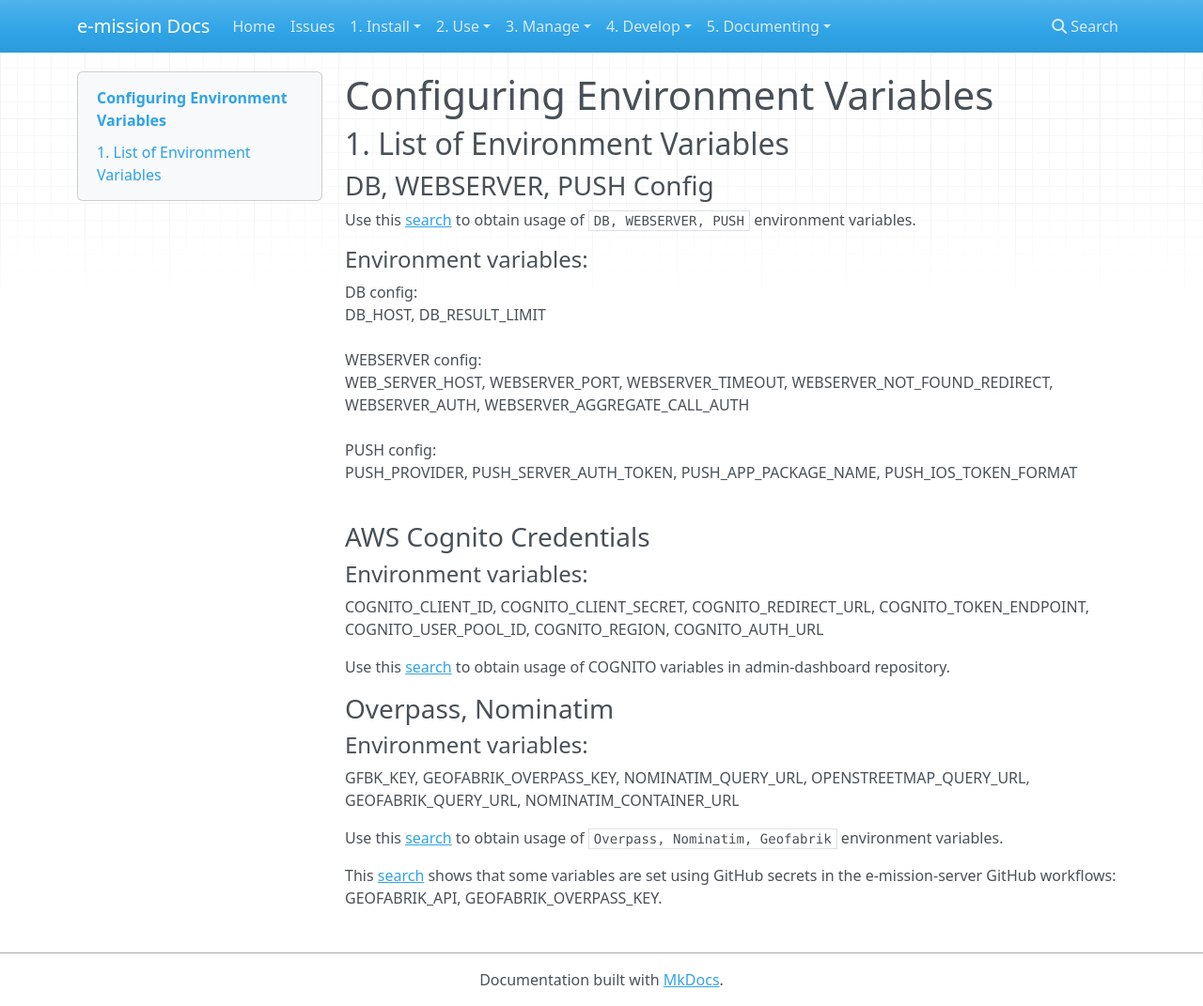
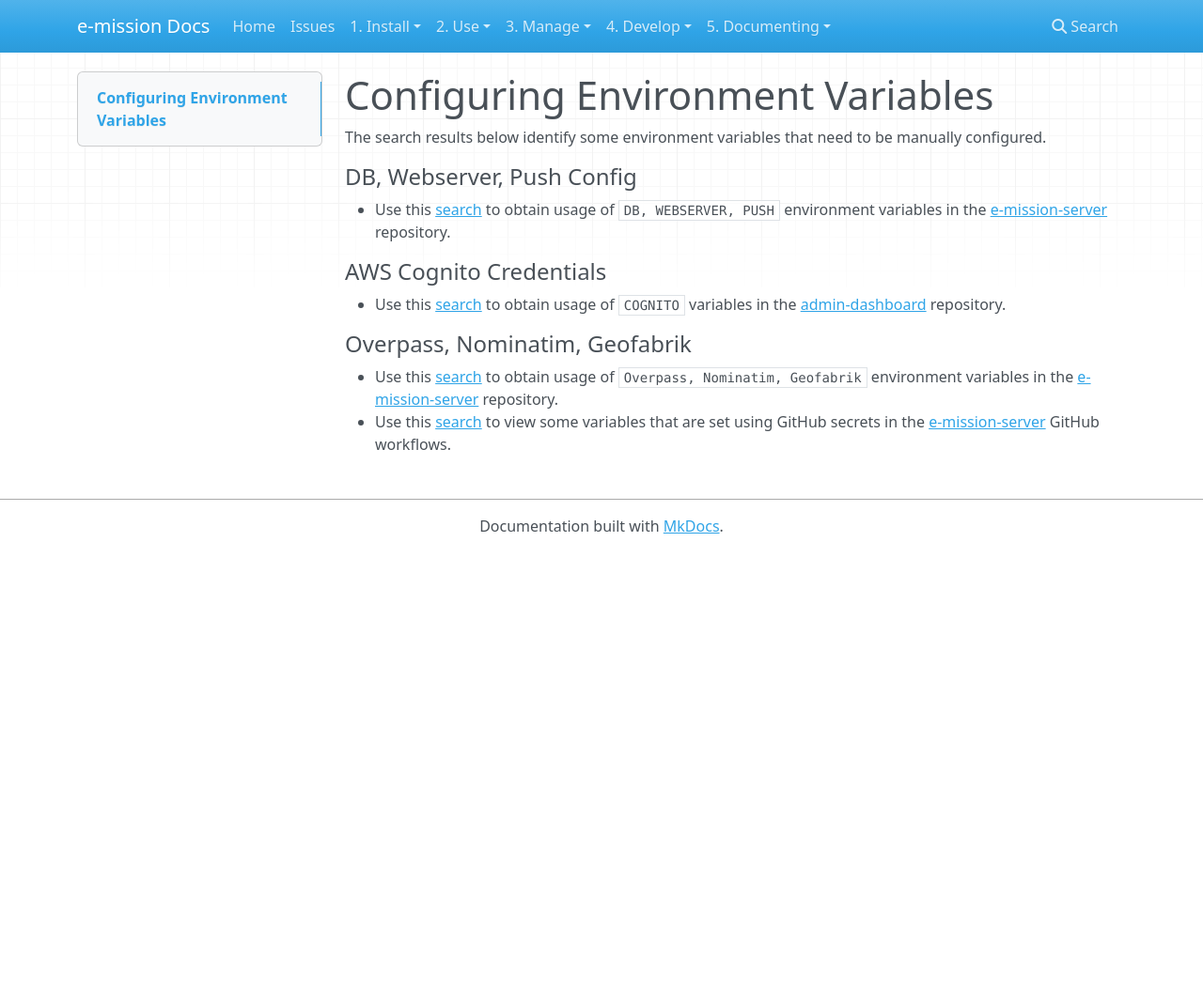
Before and after one commit to e-mission/e-mission-docs, an MkDocs documentation site: the page built from docs/dev/back/config_environment_variables.md, in a window 1280 px wide and 1071 px high. Shown: the whole window at 94% size. Built offline with MkDocs 1.6.1, drawn with Linux system fonts in a browser that asks for light colours; nearby versions of some CDN libraries.

Commit message:
Removed individually listed environment variables
If included, then it won't be up-to-date if we update / remove variables and will need to update this everytime.
Hence removing the specific names of environment variables.

```diff
--- a/docs/dev/back/config_environment_variables.md
+++ b/docs/dev/back/config_environment_variables.md
@@ -1,27 +1,15 @@
 # Configuring Environment Variables
 
-## 1. List of Environment Variables
+The search results below identify some environment variables that need to be manually configured.
 
-### DB, WEBSERVER, PUSH Config
-Use this [search](https://github.com/search?q=repo%3Ae-mission%2Fe-mission-server%20config.get&type=code) to obtain usage of `DB, WEBSERVER, PUSH` environment variables.
+#### DB, Webserver, Push Config
+- Use this [search](https://github.com/search?q=repo%3Ae-mission%2Fe-mission-server+%2Fconfig.get%5C%28%5C%22%5BA-Z%5D%2F&type=code) to obtain usage of `DB, WEBSERVER, PUSH` environment variables in the [e-mission-server](https://github.com/e-mission/e-mission-server) repository.
 
-#### Environment variables:
-DB config: <br>DB_HOST, DB_RESULT_LIMIT<br><br>
-WEBSERVER config: <br>WEB_SERVER_HOST, WEBSERVER_PORT, WEBSERVER_TIMEOUT, WEBSERVER_NOT_FOUND_REDIRECT, WEBSERVER_AUTH, WEBSERVER_AGGREGATE_CALL_AUTH<br><br>
-PUSH config: <br>PUSH_PROVIDER, PUSH_SERVER_AUTH_TOKEN, PUSH_APP_PACKAGE_NAME, PUSH_IOS_TOKEN_FORMAT<br><br>
+#### AWS Cognito Credentials
 
-### AWS Cognito Credentials
+- Use this [search](https://github.com/search?q=repo%3Ae-mission%2Fop-admin-dashboard+%2F.getenv%5C%28%5C%22%5BA-Z%5D%2F&type=code) to obtain usage of `COGNITO` variables in the [admin-dashboard](https://github.com/e-mission/op-admin-dashboard) repository.
 
-#### Environment variables:
-COGNITO_CLIENT_ID, COGNITO_CLIENT_SECRET, COGNITO_REDIRECT_URL, COGNITO_TOKEN_ENDPOINT, COGNITO_USER_POOL_ID, COGNITO_REGION, COGNITO_AUTH_URL
+#### Overpass, Nominatim, Geofabrik
 
-Use this [search](https://github.com/search?q=repo%3Ae-mission%2Fop-admin-dashboard+%2F.getenv%5C%28%5C%22%5BA-Z%5D%2F&type=code) to obtain usage of COGNITO variables in admin-dashboard repository.
-
-### Overpass, Nominatim
-
-#### Environment variables:
-GFBK_KEY, GEOFABRIK_OVERPASS_KEY, NOMINATIM_QUERY_URL, OPENSTREETMAP_QUERY_URL, GEOFABRIK_QUERY_URL, NOMINATIM_CONTAINER_URL
-
-Use this [search](https://github.com/search?q=repo%3Ae-mission%2Fe-mission-server+%2F.environ.get%5C%28%5C%22%5BA-Z%5D%2F&type=code) to obtain usage of `Overpass, Nominatim, Geofabrik` environment variables.
-
-This [search](https://github.com/search?q=repo%3Ae-mission%2Fe-mission-server+geofabrik&type=code) shows that some variables are set using GitHub secrets in the e-mission-server GitHub workflows: GEOFABRIK_API, GEOFABRIK_OVERPASS_KEY.
+- Use this [search](https://github.com/search?q=repo%3Ae-mission%2Fe-mission-server+%2F.environ.get%5C%28%5C%22%5BA-Z%5D%2F&type=code) to obtain usage of `Overpass, Nominatim, Geofabrik` environment variables in the [e-mission-server](https://github.com/e-mission/e-mission-server) repository.
+- Use this [search](https://github.com/search?q=repo%3Ae-mission%2Fe-mission-server+geofabrik&type=code) to view some variables that are set using GitHub secrets in the [e-mission-server](https://github.com/e-mission/e-mission-server) GitHub workflows.
```
